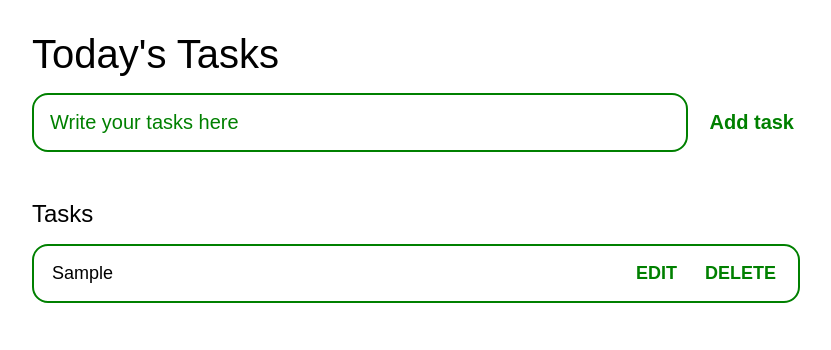
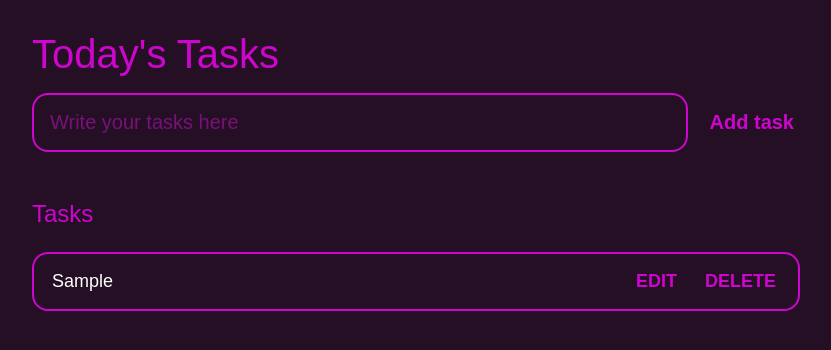
Before and after one commit to ChaitanyaEmani/To-Do-List, a plain HTML site: page index.html in a window 1280 px wide. Both pictures are taken after typing "Sample" into the empty fields and a click on the input "Add task". Shown: the whole page, without its empty margins (224-1055 px from the left). Drawn offline with Linux system fonts and the light colour scheme.

Commit message:
changed css

```diff
--- a/main.css
+++ b/main.css
@@ -1,5 +1,3 @@
-
-
 * {
 	margin: 0;
 	box-sizing: border-box;
@@ -10,8 +8,8 @@ body {
 	display: flex;
 	flex-direction: column;
 	min-height: 100vh;
-	color: #FFF;
-
+	background-color: rgb(37, 15, 37);
+	color: rgb(205, 5, 205);
 }
 
 header {
@@ -23,8 +21,7 @@ header {
 
 header h1{
 	font-size: 2.5rem;
-	font-weight: 300;
-	color: black;
+	font-weight: 500;
 	margin-bottom: 1rem;
 }
 
@@ -41,23 +38,23 @@ input, button {
 
 #new-task-input {
 	flex: 1 1 0%;
-	border: 2px solid green;
+	border: 2px solid rgb(205, 5, 205);
 	padding: 1rem;
 	border-radius: 1rem;
 	margin-right: 1rem;
-	color: black;
 	font-size: 1.25rem;
+	color: #fff;
 }
 
 #new-task-input::placeholder {
-	color: green;
+	color: rgb(121, 17, 121);
 }
 
 #new-task-submit {
 
 	font-size: 1.25rem;
 	font-weight: 700;
-	color: green;
+	color: rgb(205, 5, 205);
 	cursor: pointer;
 	transition: 0.4s;
 }
@@ -84,33 +81,40 @@ main {
 .task-list h2 {
 	font-size: 1.5rem;
 	font-weight: 300;
-	color: black;
+	color: rgb(205, 5, 205);
 	margin-bottom: 1rem;
+}
+
+#tasks{
+	margin-top: 1.5rem;
 }
 
 #tasks .task {
 	display: flex;
 	justify-content: space-between;
-	border: 2px solid green;
+	border: 2px solid rgb(205, 5, 205);
 	padding: 1rem;
 	border-radius: 1rem;
 	margin-bottom: 1rem;
+
 }
 
 .task .content {
 	flex: 1 1 0%;
+	color: #fff;
 }
 
 .task .content .text {
-	color: black;
 	font-size: 1.125rem;
 	width: 100%;
 	display: block;
 	transition: 0.4s;
+	color: #fff;
+	font-weight: 50;
 }
 
 .task .content .text:not(:read-only) {
-	color: green;
+	color: rgb(205, 5, 205);
 }
 
 .task .actions {
@@ -136,9 +140,9 @@ main {
 }
 
 .task .actions .edit {
-	color: green;
+	color: rgb(205, 5, 205);
 }
 
 .task .actions .delete {
-	color: green;
+	color: rgb(205, 5, 205);
 }
```
